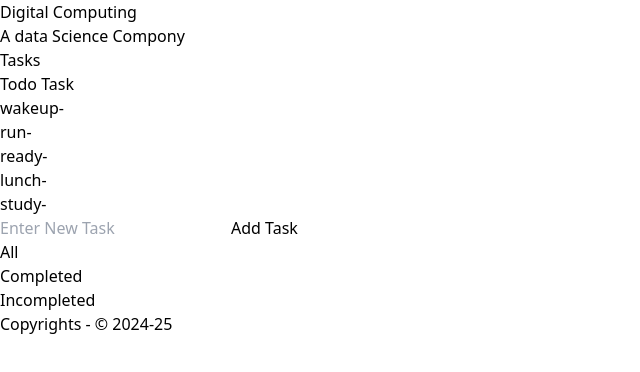
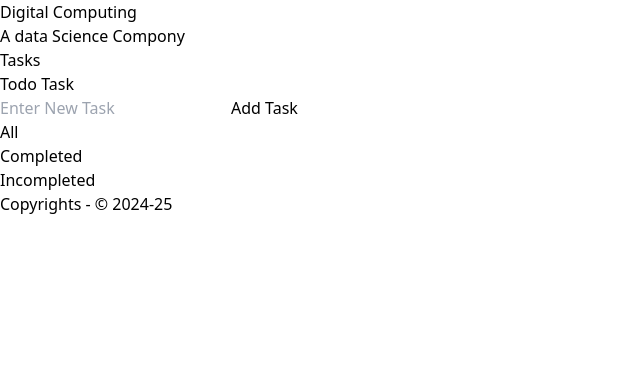
Before and after one commit to ritu-331/Todo-task, a React (Vite) app: page / in a window 1280 px wide. Shown: the top 372 px of the page, without its empty margins (0-640 px from the left). Built offline with nearby package versions, Linux system fonts and the light colour scheme.

Commit message:
update task

```diff
--- a/src/components/Main.jsx
+++ b/src/components/Main.jsx
@@ -1,11 +1,12 @@
 import React from 'react'
-import TodoContatiner from './todo/TodoContatiner'
+
+import TodoForm from './todo/TodoForm'
 
 
 function Main() {
   return (
   <>
-  <TodoContatiner/>
+ <TodoForm/>
 
   </>
   )
--- a/src/components/todo/TodoContatiner.jsx
+++ b/src/components/todo/TodoContatiner.jsx
@@ -6,11 +6,11 @@ import TodoList from './TodoList'
 
 
 var list=[
-  { Task:"wakeup", isComplete:false},
-  { Task:"run", isComplete:true},
-  { Task:"ready", isComplete:false},
-  { Task:"lunch", isComplete:false},
-  { Task:"study", isComplete:false},
+  { Task:"" },
+  { Task:"" },
+  { Task:""},
+  { Task:"" },
+  { Task:"" },
 ]
 function TodoContatiner  () {
 const [Task, setTask] =useState(list)
--- a/src/components/todo/TodoForm.jsx
+++ b/src/components/todo/TodoForm.jsx
@@ -5,21 +5,11 @@ import TodoFormBtns from './TodoFormBtns'
 import TodoInputBtn from './TodoInputBtn'
 
 
-let tasks=[
-  {
-      task:"First - ",
-      time:"7 AM",
-      status:false
-  },
-  {
-      task:"Second - ",
-      time:"8 AM",
-      status:true
-  }
-]
+
 
 function TodoForm() {
   const[listOfTasks,setListOfTasks]=useState([])
+
 
   const filterL =(status) =>{
       setListOfTasks(tasks.filter((item)=>status == undefined ? true : status==item.status))
@@ -38,6 +28,7 @@ let index = listOfTasks.indexOf(taskToUpdate)
 listOfTasks[index] ={...taskToUpdate, status:!taskToUpdate.status}
 setListOfTasks([...listOfTasks])
 }
+
 
   return (
     <>
--- a/src/components/todo/TodoInputBtn.jsx
+++ b/src/components/todo/TodoInputBtn.jsx
@@ -2,8 +2,9 @@ import React, { useState } from 'react'
 
 export default function TodoInputBtn({ addwork }) {
     const [inputField, setInputField] = useState()
-    const changeInputWork = (element) => {
-        setInputField(element.target.value)
+
+    const changeInputWork = (e) => {
+        setInputField(e.target.value)
     }
 
 
@@ -11,7 +12,7 @@ export default function TodoInputBtn({ addwork }) {
         addwork ({
             task: inputField,
             time: `${new Date().getHours()}: ${new Date().getMinutes()}`,
-            status: false
+            status: true
 
         })
         setInputField("")
--- a/src/components/todo/TodoList.jsx
+++ /dev/null
@@ -1,21 +0,0 @@
-import React from 'react'
-import TodoItem from './TodoItem'
-
-function TodoList(props) {
-    let list=props.listOfTask;
-
-  return (
-    <>
-
-   <div>
-   <ul className='ml-2 mt-10'>
-  {
-    list.map((e) => <TodoItem todo={e}/>)
-  }
-</ul>
-   </div>
-    </>
-  )
-}
-
-export default TodoList
--- a/src/components/todo/TodoReactBtn.jsx
+++ b/src/components/todo/TodoReactBtn.jsx
@@ -1,7 +1,8 @@
 import React from 'react'
+import DeleteBtn from './DeleteBtn'
 
 
-function TodoReactBtn({data}) {
+function TodoReactBtn({data,updatework }) {
   return (
     <>
 
@@ -13,18 +14,16 @@ data.map((item) =>
 
    {
     item.status?
-  <svg xmlns="http://www.w3.org/2000/svg" fill="none" viewBox="0 0 24 24" stroke-width="1.5" stroke="currentColor" className="size-6 mx-4">
+  <button onClick={() =>updatework(item)}><svg xmlns="http://www.w3.org/2000/svg" fill="none" viewBox="0 0 24 24" stroke-width="1.5" stroke="currentColor" className="size-6 mx-4">
   <path stroke-linecap="round" stroke-linejoin="round" d="m4.5 12.75 6 6 9-13.5" />
-</svg>
+</svg></button>
 :
-<svg xmlns="http://www.w3.org/2000/svg" fill="none" viewBox="0 0 24 24" stroke-width="1.5" stroke="currentColor" className="size-6 ">
+<button onClick={()=>updatework(item)}><svg xmlns="http://www.w3.org/2000/svg" fill="none" viewBox="0 0 24 24" stroke-width="1.5" stroke="currentColor" className="size-6 ">
   <path stroke-linecap="round" stroke-linejoin="round" d="M6 18 18 6M6 6l12 12" />
-</svg>
+</svg></button>
 }
 
-{item.status && <svg xmlns="http://www.w3.org/2000/svg" fill="none" viewBox="0 0 24 24" stroke-width="1.5" stroke="currentColor" className="size-6 mx-4">
-  <path stroke-linecap="round" stroke-linejoin="round" d="m14.74 9-.346 9m-4.788 0L9.26 9m9.968-3.21c.342.052.682.107 1.022.166m-1.022-.165L18.16 19.673a2.25 2.25 0 0 1-2.244 2.077H8.084a2.25 2.25 0 0 1-2.244-2.077L4.772 5.79m14.456 0a48.108 48.108 0 0 0-3.478-.397m-12 .562c.34-.059.68-.114 1.022-.165m0 0a48.11 48.11 0 0 1 3.478-.397m7.5 0v-.916c0-1.18-.91-2.164-2.09-2.201a51.964 51.964 0 0 0-3.32 0c-1.18.037-2.09 1.022-2.09 2.201v.916m7.5 0a48.667 48.667 0 0 0-7.5 0" />
-</svg>}
+<DeleteBtn hidden={item.status}/>
 
 </div></div>
 
```
